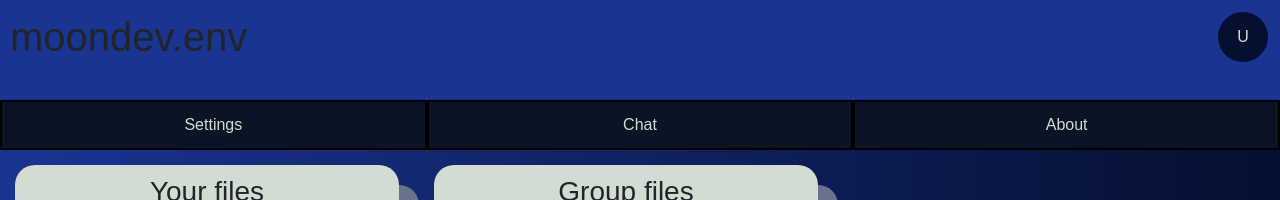
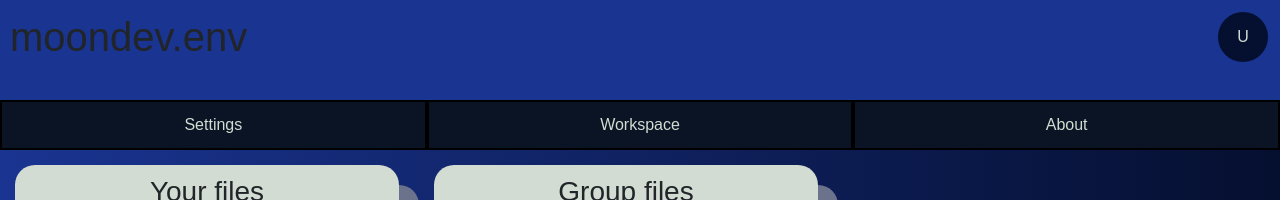
Before and after one commit to MatteoPossamai/moondev.env, a React (Create React App) app in the folder frontend/: page / in a window 1280 px wide. Shown: the top 200 px of the page. Built offline with nearby package versions, Linux system fonts and the light colour scheme; a web font is replaced by a local one.

Commit message:
Implemented in the routes, for the page that I just created. Need the about page and the settings page. Now we need to also make a better code editor, expecially for the number of lines

```diff
--- a/frontend/package.json
+++ b/frontend/package.json
@@ -10,6 +10,7 @@
     "react": "^17.0.2",
     "react-bootstrap": "^2.0.2",
     "react-dom": "^17.0.2",
+    "react-router-dom": "^6.0.2",
     "react-scripts": "4.0.3",
     "web-vitals": "^1.1.2"
   },
--- a/frontend/src/App.js
+++ b/frontend/src/App.js
@@ -1,14 +1,9 @@
-//import EditPage from './pages/EditPage'
-import HomePage from './pages/HomePage';
-import Header from './pages/Header';
-//import Login from './pages/Login';
-//import Chat from './pages/Chat';
+import RouterSetup from './pages/index';
 
 function App() {
   return (
     <>
-      <Header />
-      <HomePage />
+      <RouterSetup />
     </>
   );
 }
--- a/frontend/src/pages/Editor.js
+++ b/frontend/src/pages/Editor.js
@@ -36,13 +36,14 @@ const Editor = () => {
                 <div class="number">
                     <ul>
                         {Array.from(Array(line), (e, i) => {
-                            return <li key={i}>{i + 1}</li>
+                            return <li key={i} style={{'margin-top':'-.2px'}}>{i + 1}</li>
                         })}
                     </ul>
                 </div>
             </div>
             <textarea name="code" value={text} className="editorText" onChange={handleChanges} spellCheck="false"
             id = {bg}></textarea>
+
             <button onClick={changeStyle} className="buttonTheme"><img src={sun} alt="sun" className="obj"/><img src={moon} alt="moon" className="obj" id="moon"/>
             <div className={bg==='dark' ? "circleDark" : "circleLight"}></div></button>
         </form>
--- a/frontend/src/pages/Header.js
+++ b/frontend/src/pages/Header.js
@@ -1,5 +1,6 @@
 import '../styles/style.css';
 import React, {useState} from 'react';
+import { Link } from 'react-router-dom';
 
 const Header = (e) => {
     const [menuS, setMenuS] = useState(false);
@@ -19,13 +20,14 @@ const Header = (e) => {
 
         <div className={ menuS ? 'menu' : 'menuS'}>
             <button className="menuB">Settings</button>
-            <button className="menuB">Workspace</button>
+            <Link to='/edit' className="menuB">Workspace</Link>
             <button className="menuB">Chat</button>
             <button className="menuB">Logout</button>
         </div>
+
         <div className="subHeader">
             <button className="shb">Settings</button>
-            <button className="shb">Chat</button>
+            <Link to="/edit" className="link"><button className="shb">Workspace</button></Link>
             <button className="shb">About</button>
         </div>
     </>
--- a/frontend/src/pages/HomePage.js
+++ b/frontend/src/pages/HomePage.js
@@ -1,8 +1,11 @@
 import Chat from './Chat';
 import Footer from './Footer';
+import Header from './Header';
 
 const HomePage =  () => {
-    return (<div className="wrap">
+    return (<>
+    <Header />
+    <div className="wrap">
         <div className="yFiles">
             <h3>Your files</h3>
             <div className="sidesaparator"></div>
@@ -32,7 +35,8 @@ const HomePage =  () => {
         <div className="cFiles"></div>
         <Chat />
         <Footer />
-    </div>);
+    </div>
+    </>);
 };
 
 export default HomePage;
--- a/frontend/src/pages/Login.js
+++ b/frontend/src/pages/Login.js
@@ -28,10 +28,9 @@ const Login = () => {
 
     const changeHandlerS = () => {
         setActMargin('77px');
-        console.log(email);
     }
 
-    return <LoginContest.Provider value={{email, setEmail, password, setPassword, checkPassword, setCheckPassword, name, setName}}>
+    return <LoginContest.Provider value={{email, setEmail, password, setPassword, checkPassword, setCheckPassword, name, setName, changeHandlerS}}>
     <form className='containerLogin' onSubmit={handleSubmit}>
         <img src={logo} alt="logo" />
 
@@ -55,7 +54,7 @@ const LogSub = () => {
         <input type="password" name="password" value={l.password} onChange={(e)=>l.setPassword(e.target.value)}/>
 
         <button type="submit" id="sub" >Login</button>
-        <p>Don't have an account?<button className="sign">Sign up</button></p>
+        <p>Don't have an account?<button className="sign" onClick={l.changeHandlerS}>Sign up</button></p>
     </>
 }
 
--- /dev/null
+++ b/frontend/src/pages/index.js
@@ -0,0 +1,22 @@
+import React from 'react';
+
+import { BrowserRouter as Router, Route, Routes } from 'react-router-dom';
+//pages
+import Homepage from './HomePage';
+import EditorPage from './EditPage';
+import Login from './Login';
+
+const RouterSetup = () => {
+    return (
+        <Router>
+            <Routes>
+                <Route path="/" element={<Homepage />} />
+                <Route path="edit" element={<EditorPage />} />
+                <Route path="login" element={<Login />} />
+            </Routes>
+        </Router>
+    );
+}
+
+
+export default RouterSetup;
--- a/frontend/src/styles/style.css
+++ b/frontend/src/styles/style.css
@@ -152,6 +152,7 @@ body{
     padding:30px;
     border-radius: 10px;
     min-height: 600px;
+    max-height: 700px;
     box-shadow:20px 20px var(--grey);
 }
 
@@ -192,14 +193,14 @@ body{
 }
 
 .editorText{
-    margin: auto;
+    margin-top: 13px;
     width:85%;
     height:95%;
     font-weight:300;
     font-family: 'Source Sans Pro', sans-serif;
     font-size:14pt;
     resize:none;
-    padding:1px;
+    padding:0.5px;
     transition: 1s;
     border-radius: 10px;
     max-height: none;
@@ -311,12 +312,15 @@ ul{
 }
 
 .menuB{
-    width: 110px;
+    width: 130px;
     height:40px;
+    color:var(--night);
+    text-decoration:none;
     font-family: 'Mochiy Pop P One', sans-serif;
     background: var(--celeste);
     border: var(--dark-editor) 2px solid;
     border-radius: 20px;
+    transition: 1s;
 }
 
 .menuS{
@@ -332,9 +336,22 @@ ul{
     font-family: 'Mochiy Pop P One', sans-serif;
     height:100%;
     width:33.3333%;
+    color:var(--night);
+    text-decoration:none;
     border:2px solid var(--black);
     background: var(--dark-editor);
     color:var(--white);
+    transition:1s;
+}
+
+.menuB:hover, .shb:hover{
+    background: var(--grey);
+}
+
+.link{
+    text-decoration:none;
+    color:var(--white);
+    transition:1s;
 }
 /*homepage*/
 .yFiles{
```
Also changed, not shown: 1 other file (tests, documents, lock files or other folders).
